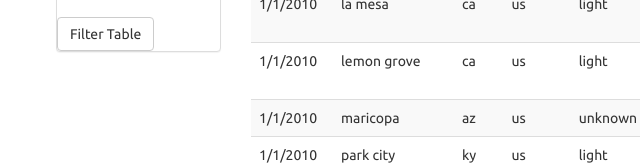
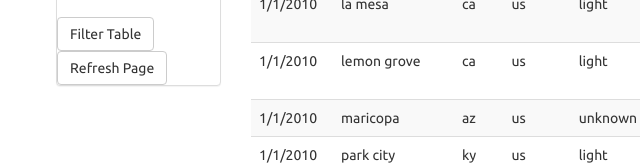
Before and after one commit to giangcth/UCI_HomeWork_GiangCao, a plain HTML site: page javascript-challenge/UFO-level-1/StarterCode/index.html in a window 1280 px wide. Shown: the part 1036-1201 px from the top of the page, 14-654 px from the left. Drawn offline with nearby package versions, Linux system fonts and the light colour scheme.

Commit message:
Update index.html

```diff
--- a/javascript-challenge/UFO-level-1/StarterCode/index.html
+++ b/javascript-challenge/UFO-level-1/StarterCode/index.html
@@ -71,6 +71,7 @@
                       </ul>
                     </div>
                     <button id="filter-btn" type="button" class="btn btn-default">Filter Table</button>
+                    <button onclick="location.reload()" class = "btn btn-default">Refresh Page</button>
                   </form>
                 </form>
               </div>
```
